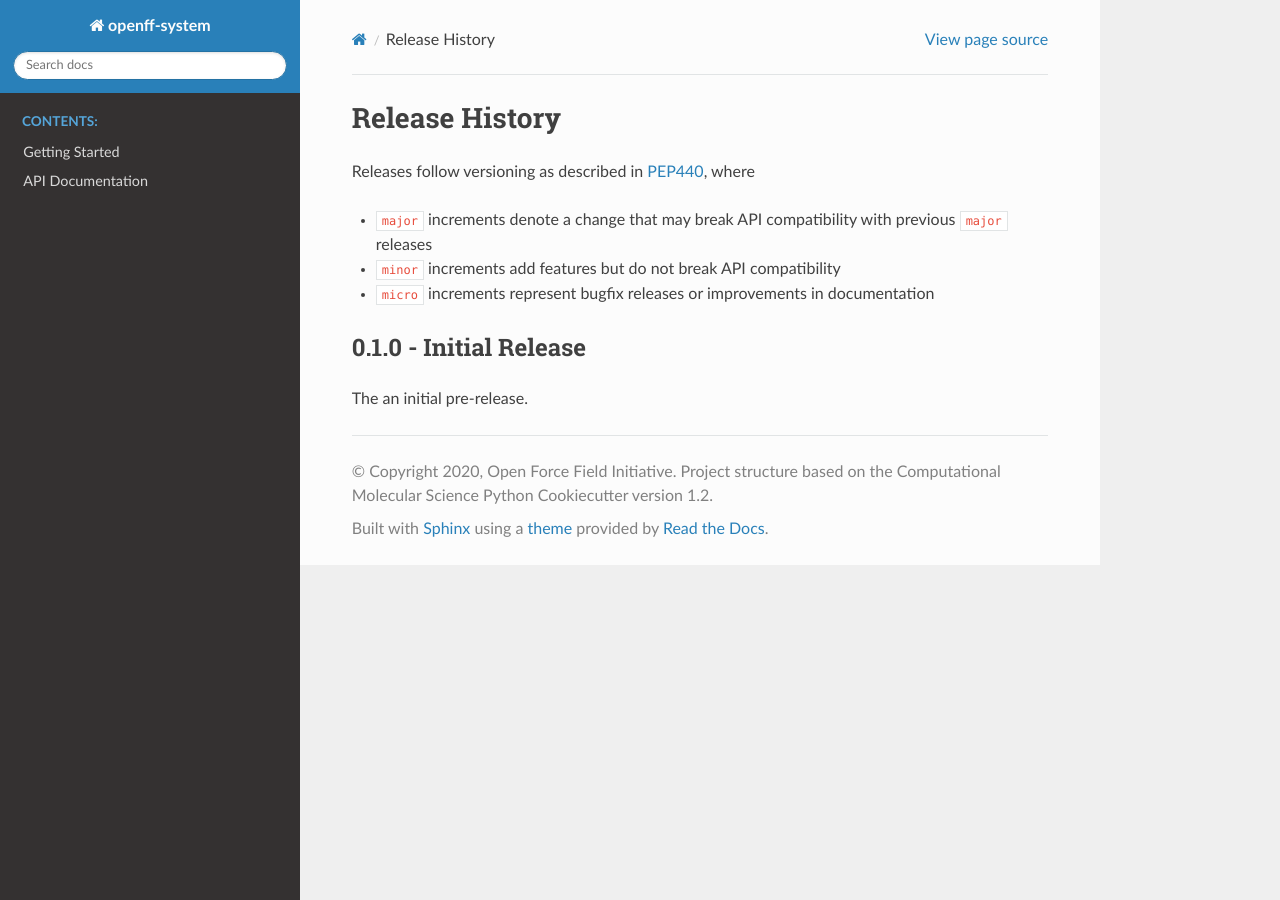
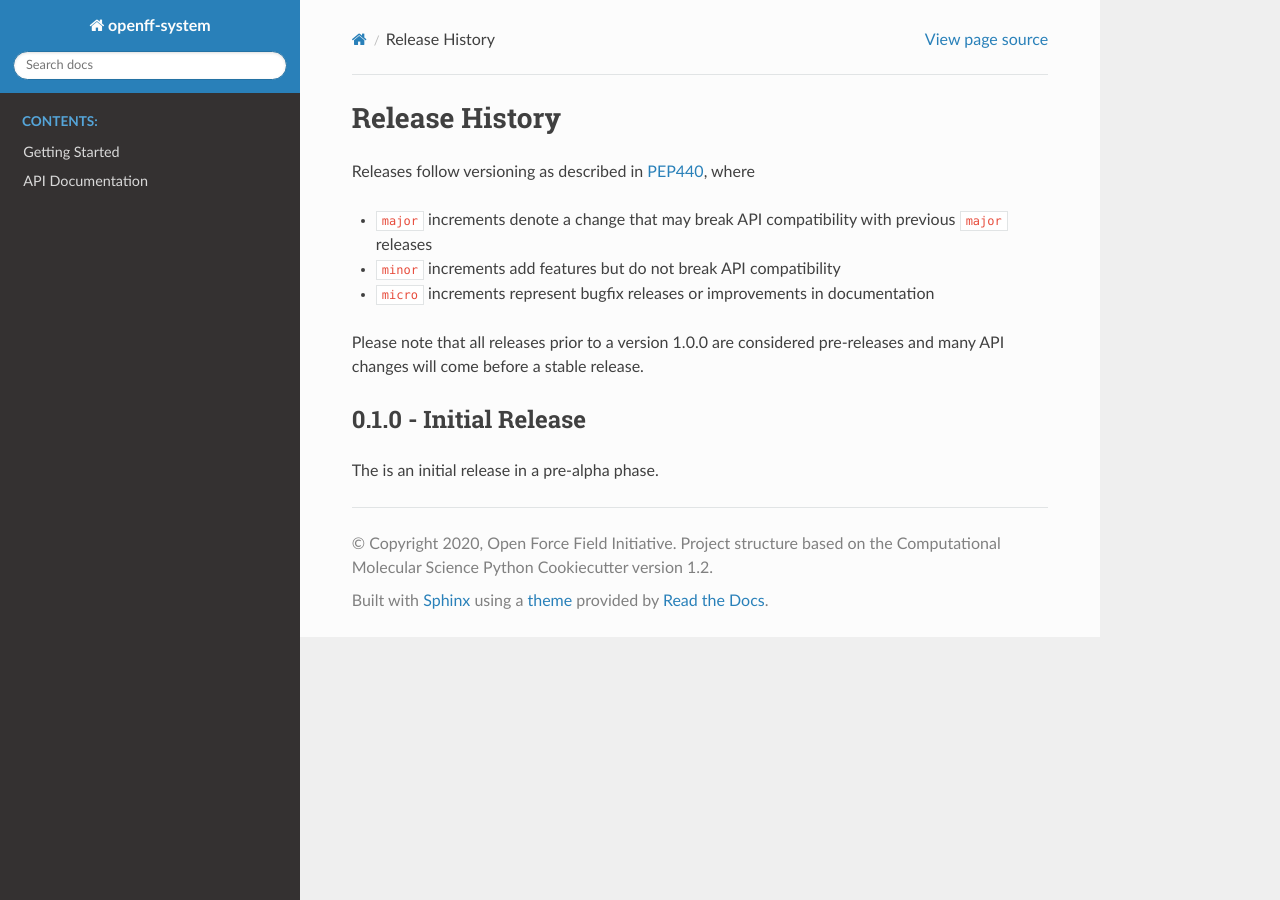
Before and after one commit to openforcefield/openff-interchange, a Sphinx documentation site: the page built from docs/releasehistory.rst, in a window 1280 px wide. Built offline with Sphinx 7.4.7 and the Read the Docs theme 2.0.0, drawn with Linux system fonts in a browser that asks for light colours; the version number could not be read and is left out.

Commit message:
DOC: Finalize release history for 0.1.0

```diff
--- a/docs/releasehistory.rst
+++ b/docs/releasehistory.rst
@@ -8,7 +8,9 @@ Releases follow versioning as described in
 * ``minor`` increments add features but do not break API compatibility
 * ``micro`` increments represent bugfix releases or improvements in documentation
 
+Please note that all releases prior to a version 1.0.0 are considered pre-releases and many API changes will come before a stable release.
+
 0.1.0 - Initial Release
 -----------------------
 
-The an initial pre-release.
+The is an initial release in a pre-alpha phase.
```
